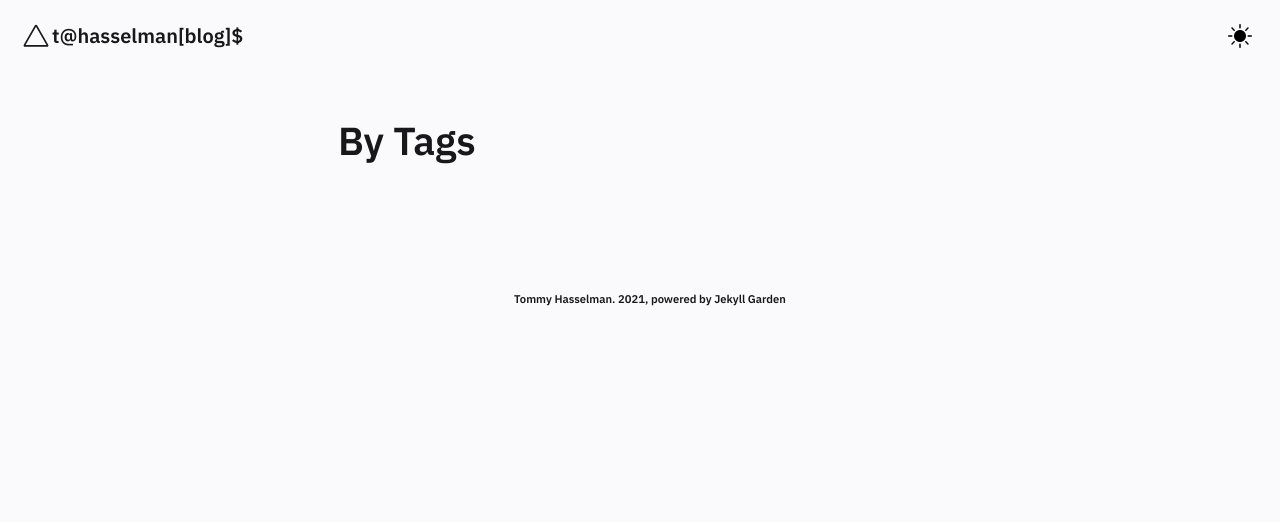
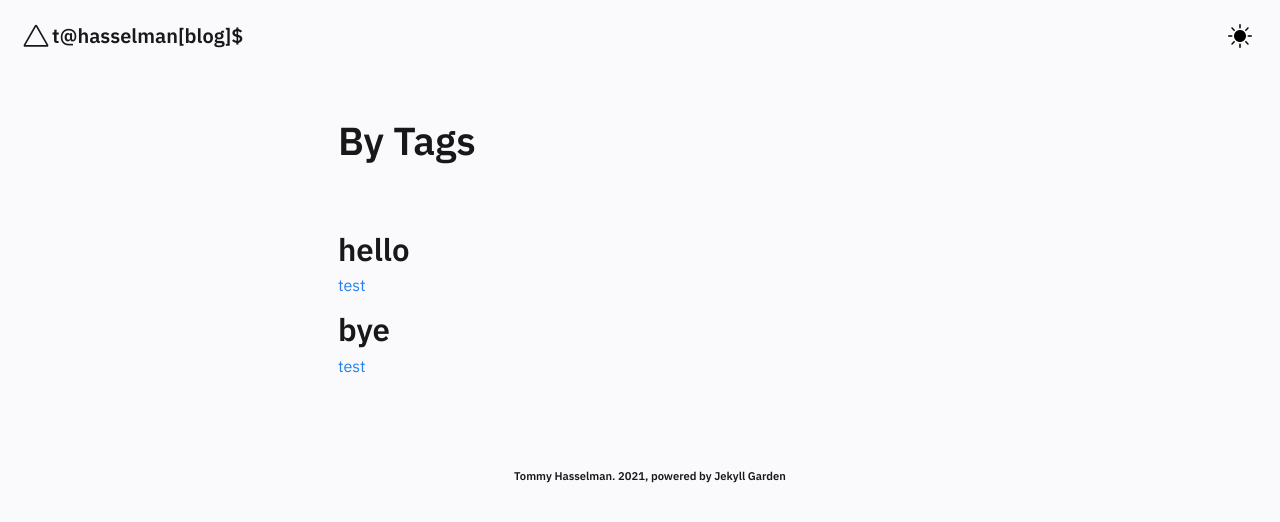
Before and after one commit to RedSoutherly/redsoutherly.github.io, a Jekyll site: the page built from pages/tags.md, in a window 1280 px wide. Shown: the top 522 px of the page. Built offline with Jekyll 4.4.1, drawn with Linux system fonts in a browser that asks for light colours.

Commit message:
Dual lists

```diff
--- a/pages/tags.md
+++ b/pages/tags.md
@@ -8,17 +8,23 @@ content-type: eg
 
 <br>
 <div>
-{% assign notetags =  site.notes | map: 'tags' | join: ','  | split: ',' | uniq %}
-{% assign tags = notetags | merge(site.tags)%}
-{% for tag in tags %}
+{% for tag in site.tags %}
   {%- assign conc = tag | first -%}
   {%- if conc != 'Favorite' -%}
     <h2 id="{{ conc }}">{{ conc }}</h2>
     {% for post in tag.last %}
       <li id="category-content" style="padding-bottom: 0.6em; list-style: none;"><a href="{{post.url}}">{{ post.title }}</a></li>
     {% endfor %}
-    {% for notes in tag.last %}
-      <li id="category-content" style="padding-bottom: 0.6em; list-style: none;"><a href="{{notes.url}}">{{ notes.title }}</a></li>
+  {%- endif -%}
+{% endfor %}
+
+{% assign tags =  site.notes | map: 'tags' | join: ','  | split: ',' | uniq %}
+{% for tag in tags %}
+  {%- assign conc = tag | first -%}
+  {%- if conc != 'Favorite' -%}
+    <h2 id="{{ conc }}">{{ conc }}</h2>
+    {% for page in tag.last %}
+      <li id="category-content" style="padding-bottom: 0.6em; list-style: none;"><a href="{{page.url}}">{{ page.title }}</a></li>
     {% endfor %}
   {%- endif -%}
 {% endfor %}
```
